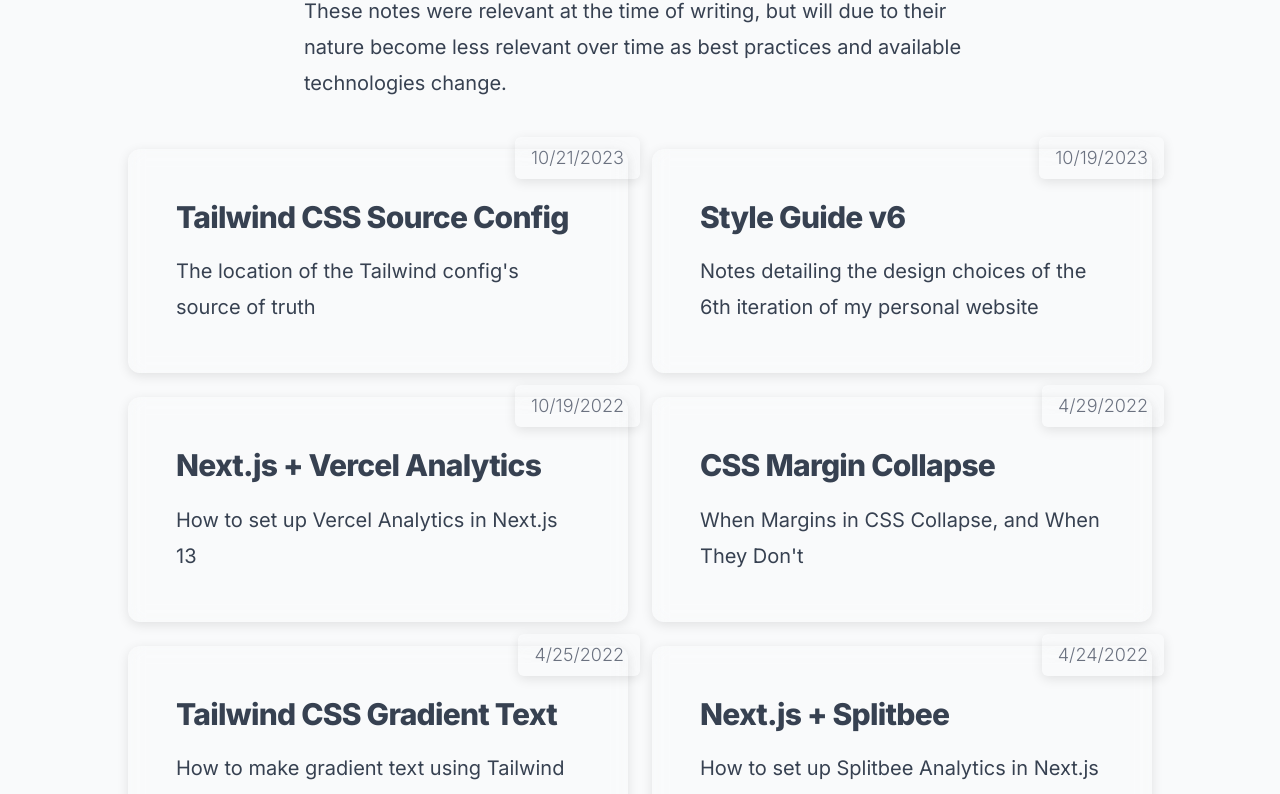
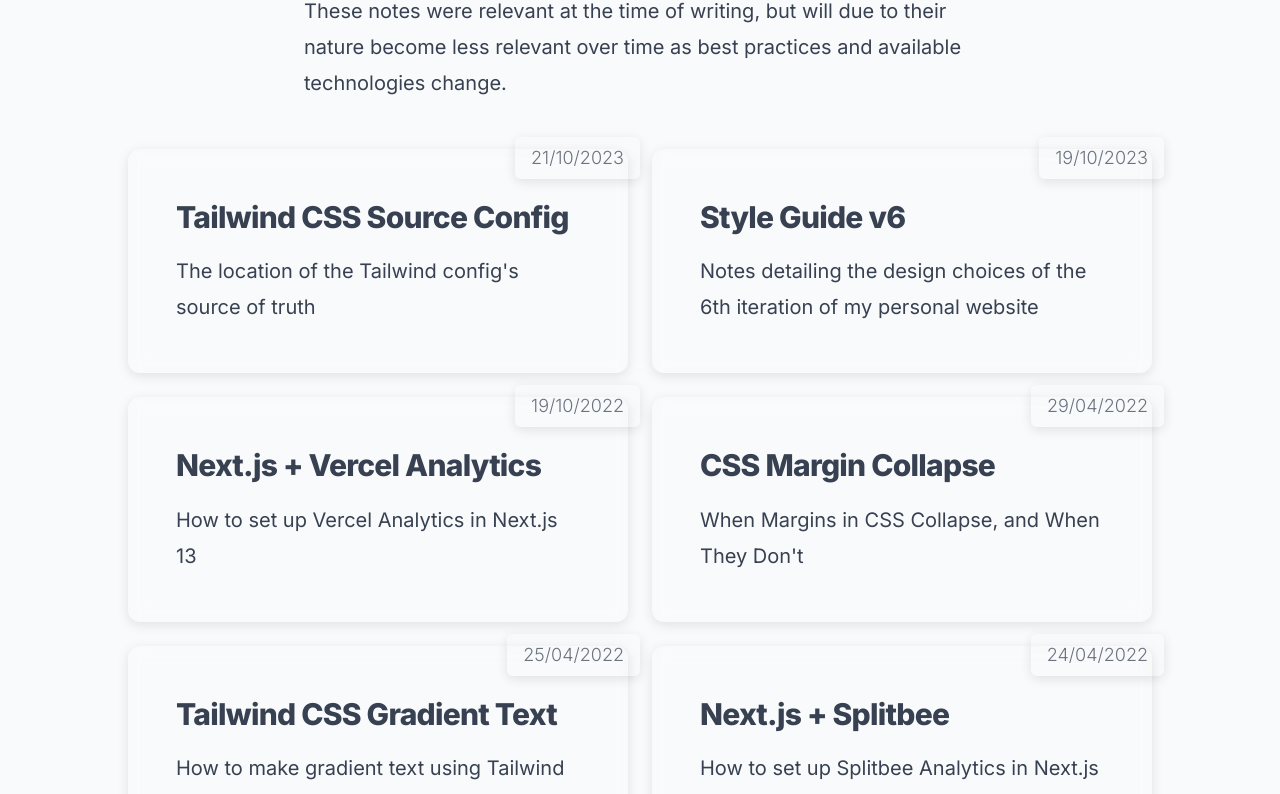
Before and after one commit to nico-bachner/v6, a Next.js app: page /notes in a window 1280 px wide. Shown: the part 1080-1874 px from the top of the page. Built offline with nearby package versions, Linux system fonts and the light colour scheme.

Commit message:
docs: README

```diff
--- a/src/app/(notes)/template.tsx
+++ b/src/app/(notes)/template.tsx
@@ -136,7 +136,7 @@
               className="flex items-center gap-2 rounded border px-4 py-2"
             >
               <GitHubIcon className="h-5 w-5" />
-              <span className="">Edit on GitHub</span>
+              <span>Edit on GitHub</span>
             </a>
           </div>
         </div>
--- a/src/app/(projects)/template.tsx
+++ b/src/app/(projects)/template.tsx
@@ -136,7 +136,7 @@
               className="flex items-center gap-2 rounded border px-4 py-2"
             >
               <GitHubIcon className="h-5 w-5" />
-              <span className="">Edit on GitHub</span>
+              <span>Edit on GitHub</span>
             </a>
           </div>
         </div>
--- a/src/app/notes/page.tsx
+++ b/src/app/notes/page.tsx
@@ -1,5 +1,7 @@
-import { InfoCard } from '@/components/ui/InfoCard'
+import Link from 'next/link'
+
 import { fetchNotes } from '@/lib/fetchNotes'
+import { cn } from '@/utils/cn'
 
 const Page = async () => {
   const notes = await fetchNotes()
@@ -33,12 +35,23 @@
           {notes
             .filter(({ published }) => !published)
             .map(({ title, description, slug }) => (
-              <InfoCard
+              <Link
                 key={slug}
-                href={slug}
-                header={title}
-                body={description}
-              />
+                href={`/${slug}`}
+                className={cn(
+                  'bg-white/5 shadow backdrop-blur',
+                  'transition hover:bg-white/10 hover:shadow-lg hover:backdrop-blur-lg',
+                  'relative flex flex-col gap-2 rounded-lg p-8 sm:gap-3 sm:p-10 lg:gap-4 lg:p-12',
+                )}
+              >
+                <p className="text-xl tracking-tight sm:text-2xl lg:text-3xl">
+                  <strong className="font-extrabold">{title}</strong>
+                </p>
+
+                <p className="prose line-clamp-2 dark:prose-invert sm:prose-lg lg:prose-xl">
+                  {description}
+                </p>
+              </Link>
             ))}
         </div>
       </div>
@@ -61,13 +74,34 @@
             .filter(({ published }) => published)
             .sort((a, b) => b.published - a.published)
             .map(({ title, description, slug, published }) => (
-              <InfoCard
+              <Link
                 key={slug}
-                href={slug}
-                header={title}
-                body={description}
-                info={new Date(published).toLocaleDateString()}
-              />
+                href={`/${slug}`}
+                className={cn(
+                  'bg-white/5 shadow backdrop-blur',
+                  'transition hover:bg-white/10 hover:shadow-lg hover:backdrop-blur-lg',
+                  'relative flex flex-col gap-2 rounded-lg p-8 sm:gap-3 sm:p-10 lg:gap-4 lg:p-12',
+                )}
+              >
+                <p className="text-xl tracking-tight sm:text-2xl lg:text-3xl">
+                  <strong className="font-extrabold">{title}</strong>
+                </p>
+
+                <p className="prose line-clamp-2 dark:prose-invert sm:prose-lg lg:prose-xl">
+                  {description}
+                </p>
+
+                <div
+                  className={cn(
+                    'bg-white/5 shadow backdrop-blur',
+                    'absolute -right-3 -top-3 rounded px-4 py-2',
+                  )}
+                >
+                  <p className="text-sm font-light text-gray-500 sm:text-base lg:text-lg">
+                    {new Date(published).toLocaleDateString('en-AU')}
+                  </p>
+                </div>
+              </Link>
             ))}
         </div>
       </div>
--- a/src/app/projects/page.tsx
+++ b/src/app/projects/page.tsx
@@ -1,5 +1,7 @@
-import { InfoCard } from '@/components/ui/InfoCard'
+import Link from 'next/link'
+
 import { fetchProjects } from '@/lib/fetchProjects'
+import { cn } from '@/utils/cn'
 
 const Page = async () => {
   const projects = await fetchProjects()
@@ -37,14 +39,34 @@
 
       <div className="mx-auto grid max-w-5xl grid-cols-1 gap-y-8 md:grid-cols-3 lg:gap-x-40">
         {projects.map(({ title, description, slug, from, to }) => (
-          <InfoCard
+          <Link
             key={slug}
-            href={slug}
-            header={title}
-            body={description}
-            info={getPeriod(from, to)}
-            className="md:col-span-2 md:odd:col-start-1 md:even:col-start-2"
-          />
+            href={`/${slug}`}
+            className={cn(
+              'bg-white/5 shadow backdrop-blur',
+              'transition hover:bg-white/10 hover:shadow-lg hover:backdrop-blur-lg',
+              'relative flex flex-col gap-2 rounded-lg p-8 sm:gap-3 sm:p-10 lg:gap-4 lg:p-12',
+              'md:col-span-2 md:odd:col-start-1 md:even:col-start-2',
+            )}
+          >
+            <p className="text-xl tracking-tight sm:text-2xl lg:text-3xl">
+              <strong className="font-extrabold">{title}</strong>
+            </p>
+            <p className="prose line-clamp-2 dark:prose-invert sm:prose-lg lg:prose-xl">
+              {description}
+            </p>
+
+            <div
+              className={cn(
+                'bg-white/5 shadow backdrop-blur',
+                'absolute -right-3 -top-3 rounded px-4 py-2',
+              )}
+            >
+              <p className="text-sm font-light text-gray-500 sm:text-base lg:text-lg">
+                {getPeriod(from, to)}
+              </p>
+            </div>
+          </Link>
         ))}
       </div>
     </main>
--- a/src/components/ui/InfoCard.tsx
+++ /dev/null
@@ -1,53 +0,0 @@
-import Link from 'next/link'
-
-import { cn } from '@/utils/cn'
-
-type InfoCardProps = React.ComponentProps<typeof Link> & {
-  href: string
-  header: string
-  body?: string
-  info?: string
-}
-
-export const InfoCard: React.FC<InfoCardProps> = ({
-  href,
-  header,
-  body,
-  info,
-  className,
-  ...props
-}) => (
-  <Link
-    href={href}
-    className={cn(
-      'bg-white/5 shadow backdrop-blur',
-      'transition hover:bg-white/10 hover:shadow-lg hover:backdrop-blur-lg',
-      'relative flex flex-col gap-2 rounded-lg p-8 sm:gap-3 sm:p-10 lg:gap-4 lg:p-12',
-      className,
-    )}
-    {...props}
-  >
-    <p className="text-xl tracking-tight sm:text-2xl lg:text-3xl">
-      <strong className="font-extrabold">{header}</strong>
-    </p>
-
-    <p className="prose line-clamp-2 dark:prose-invert sm:prose-lg lg:prose-xl">
-      {body}
-    </p>
-
-    {info ? (
-      <div
-        className={cn(
-          'bg-white/5 shadow backdrop-blur',
-          'absolute -right-3 -top-3 rounded px-4 py-2',
-        )}
-      >
-        <p className="text-sm font-light text-gray-500 sm:text-base lg:text-lg">
-          {info}
-        </p>
-      </div>
-    ) : (
-      <></>
-    )}
-  </Link>
-)
```
Also changed, not shown: 1 other file (tests, documents, lock files or other folders).
